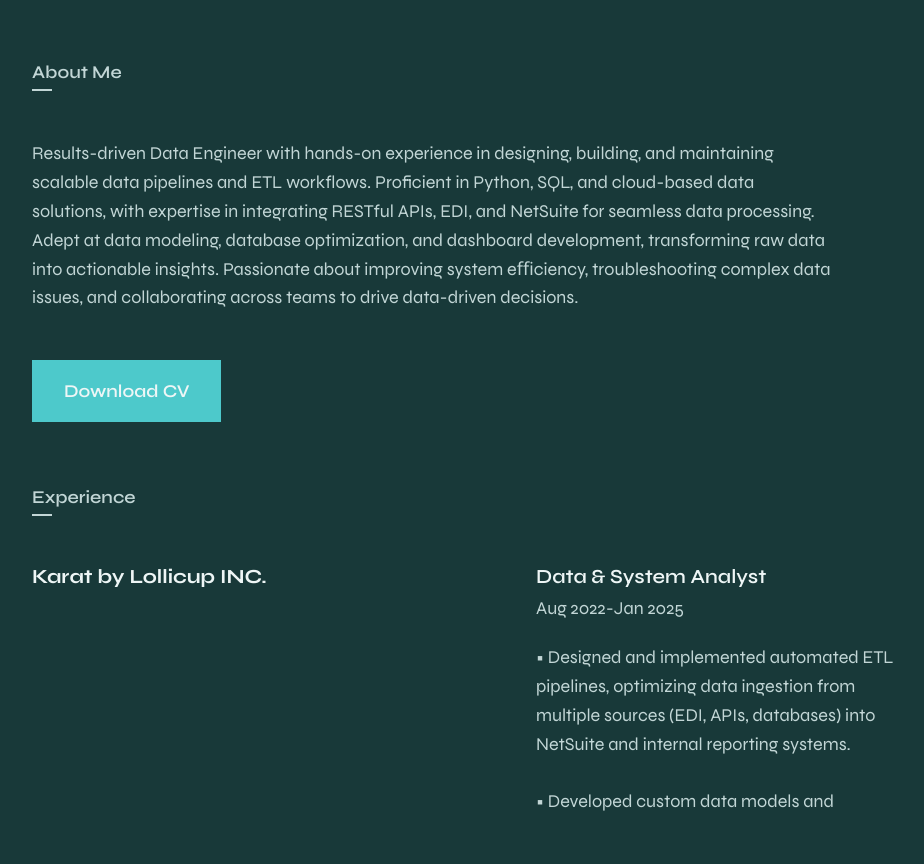
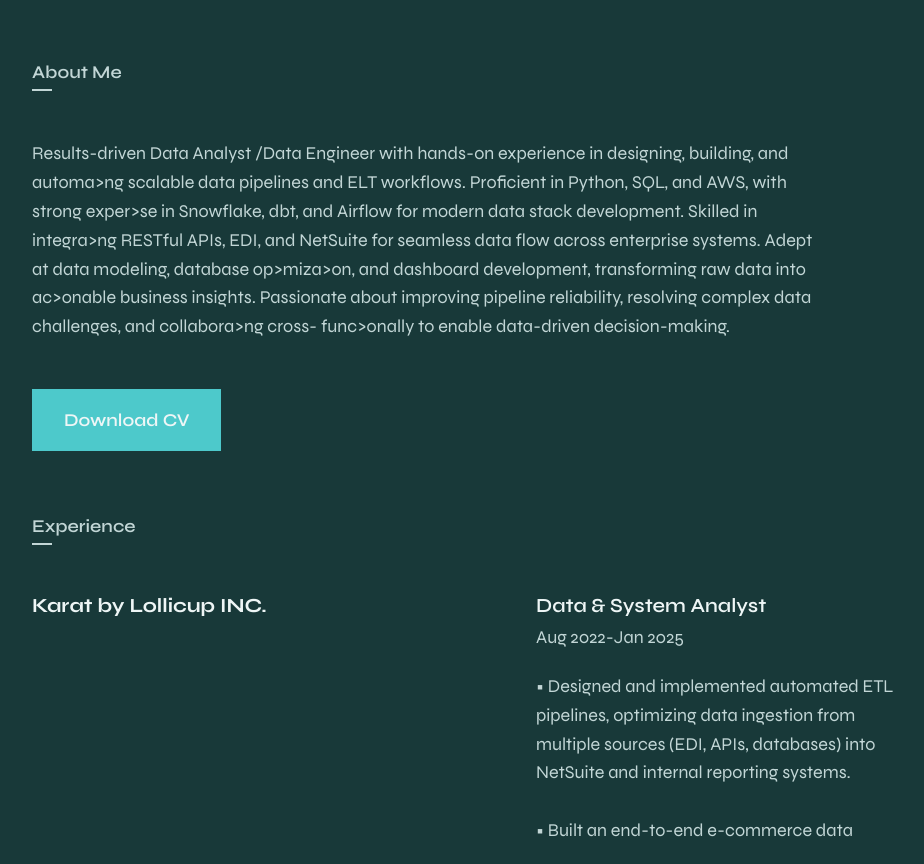
Before and after one commit to Xiaojing-Lucky/Xiaojing-Lucky.github.io, a plain HTML site: page index.html in a window 1280 px wide. Shown: the part 2620-3484 px from the top of the page, without its empty margins (146-1070 px from the left). Drawn offline with nearby package versions, Linux system fonts and the light colour scheme.

Commit message:
new project

```diff
--- a/index.html
+++ b/index.html
@@ -174,13 +174,14 @@
                   <div class="about__content">
                      <h3 class="info__title">About Me</h3>
                      <p class="about__description">
-                        Results-driven Data Engineer with hands-on experience in designing, building, and maintaining
-                        scalable data pipelines and ETL workflows. Proficient in Python, SQL, and cloud-based data
-                        solutions, with expertise in integrating RESTful APIs, EDI, and NetSuite for seamless data
-                        processing. Adept at data modeling, database optimization, and dashboard development,
-                        transforming raw data into actionable insights. Passionate about improving system eﬃciency,
-                        troubleshooting complex data issues, and collaborating across teams to drive data-driven
-                        decisions.
+                        Results-driven Data Analyst /Data Engineer with hands-on experience in designing, building, and
+                        automa>ng scalable data pipelines and ELT workflows. Proficient in Python, SQL, and AWS,
+                        with strong exper>se in Snowflake, dbt, and Airflow for modern data stack development.
+                        Skilled in integra>ng RESTful APIs, EDI, and NetSuite for seamless data flow across
+                        enterprise systems. Adept at data modeling, database op>miza>on, and dashboard
+                        development, transforming raw data into ac>onable business insights. Passionate about
+                        improving pipeline reliability, resolving complex data challenges, and collabora>ng cross-
+                        func>onally to enable data-driven decision-making.
                      </p>
 
                      <a href="assets/pdf/Xiaojing-Wang_Resume.pdf" download="" target="_blank" class="button about__button">Download CV</a>
@@ -200,11 +201,9 @@
                            <span class="experience__date">Aug 2022-Jan 2025</span>
                            <p class="experience__description">
                               •	Designed and implemented automated ETL pipelines, optimizing data ingestion from multiple sources (EDI, APIs, databases) into NetSuite and internal reporting systems.<br><br>
-                              •	Developed custom data models and warehouse solutions in AWS RDS and Snowflake,reducing query execution time by 40%.<br><br>
+                              •	Built an end-to-end e-commerce data pipeline using Snowflake, dbt, and Airflow to automate transformations and alerting for delayed shipments.<br><br>
                               •	Built and optimized RESTful APIs to integrate transactional data between NetSuite and internal systems, ensuring data accuracy and consistency.<br><br>
-                              •	Led database performance tuning, indexing, and query optimization for high-traffic analytical workloads.<br><br>
-                              •	Developed interactive Power BI dashboards, enabling real-time insights into business operations and trends.<br><br>
-                              •	Enhanced data security measures by implementing AS2, SFTP, and other encrypted protocols for secure data exchange.
+                              •	Developed interactive Power BI dashboards, enabling real-time insights into business operations and trends.
                            </p>
                         </div>
                      </div>
```
Also changed, not shown: 3 other files.
